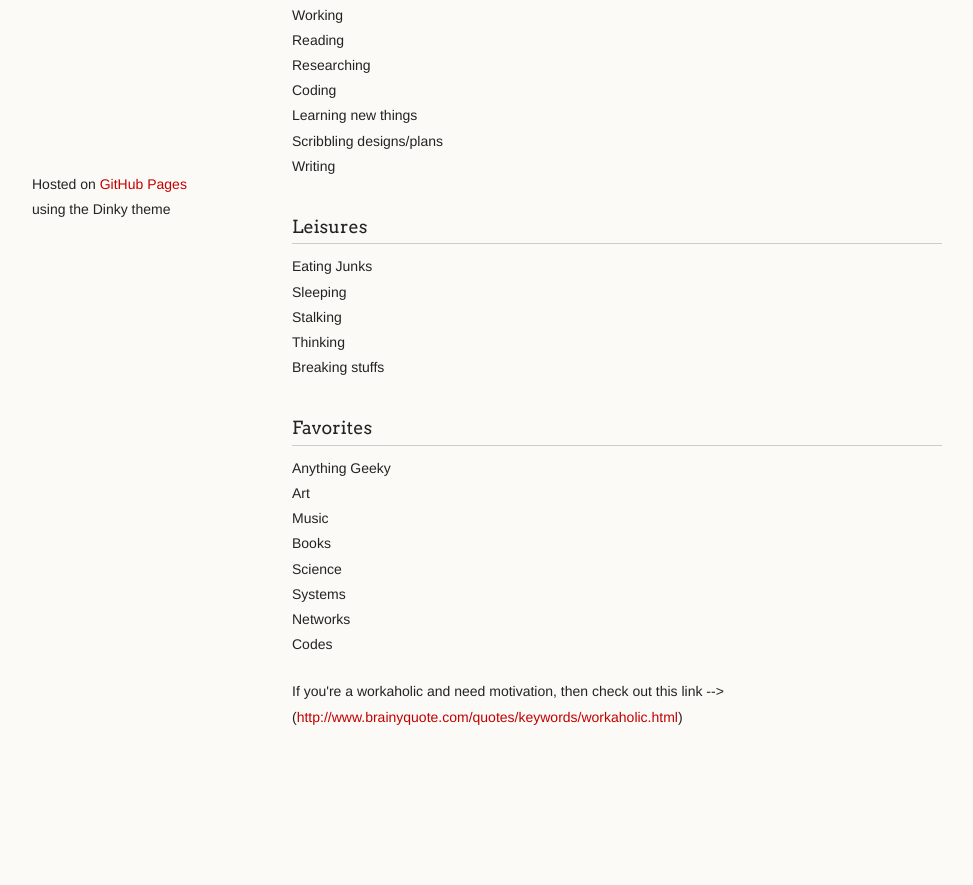
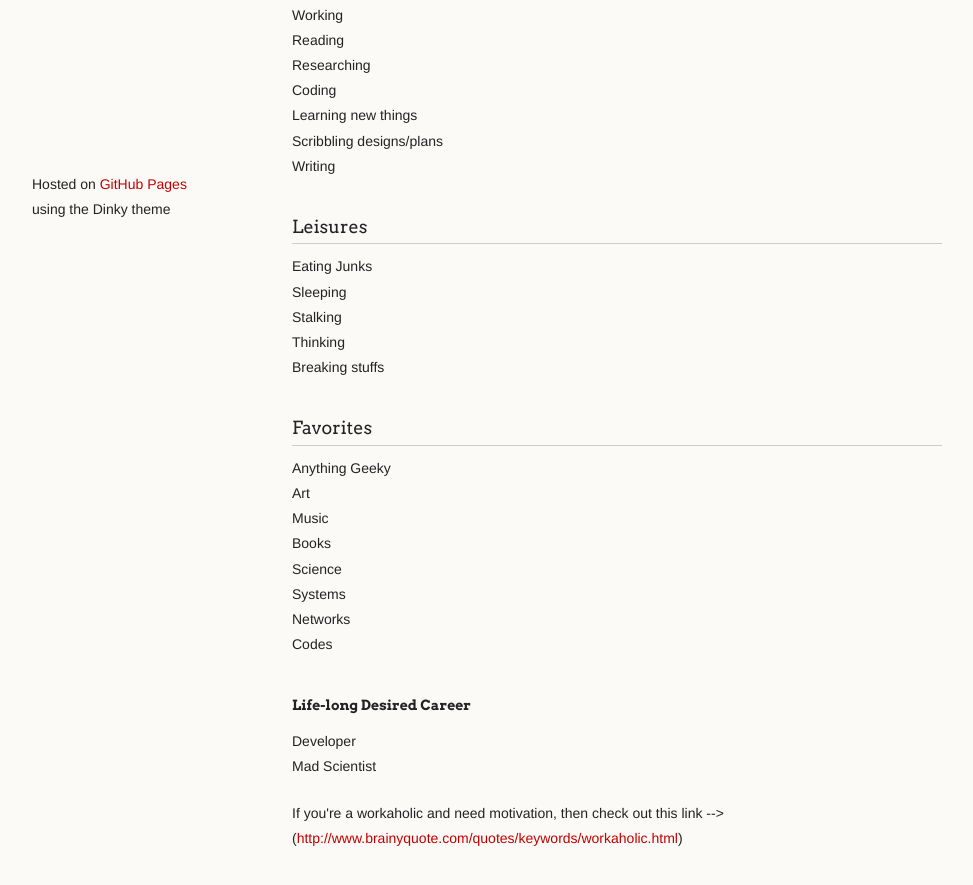
Before and after one commit to WindowsGeekPro/workaholic-meow, a plain HTML site: page index.html in a window 1280 px wide. Shown: the part 546-1431 px from the top of the page, without its empty margins (18-991 px from the left). Before the commit the page ends 1348 px from the top, so only its background shows below. Drawn offline with Linux system fonts and the light colour scheme.

Commit message:
add something

```diff
--- a/index.html
+++ b/index.html
@@ -91,6 +91,15 @@ Tasks accomplished
 	Codes
 </p>
 
+
+<h4>
+<a id="Lifelong Passion" class="anchor" href="#passion" aria-hidden="true"><span class="octicon octicon-link"></span></a>Life-long Desired Career</h4>
+
+<p>
+	Developer <br>
+	Mad Scientist
+</p>
+
 <p>If you're a workaholic and need motivation,
 then check out this link --&gt; (<a href="http://www.brainyquote.com/quotes/keywords/workaholic.html">http://www.brainyquote.com/quotes/keywords/workaholic.html</a>)</p>
       </section>
```
